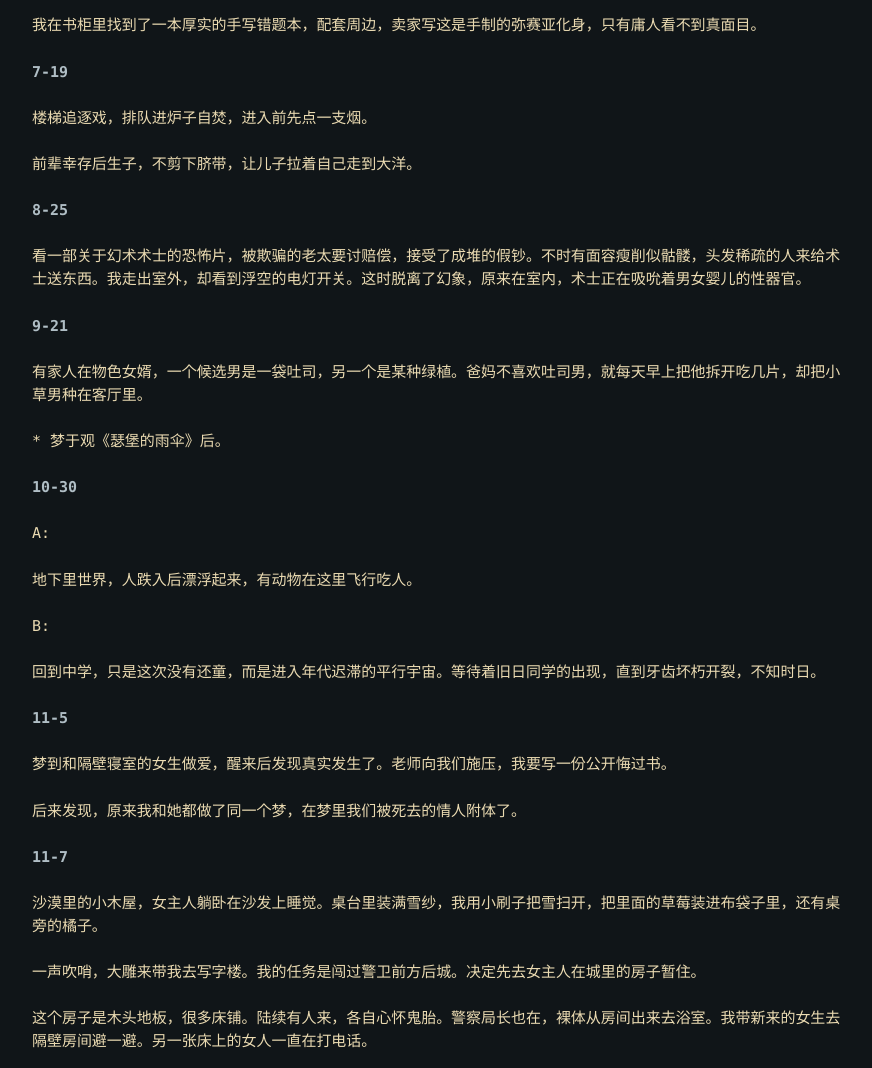
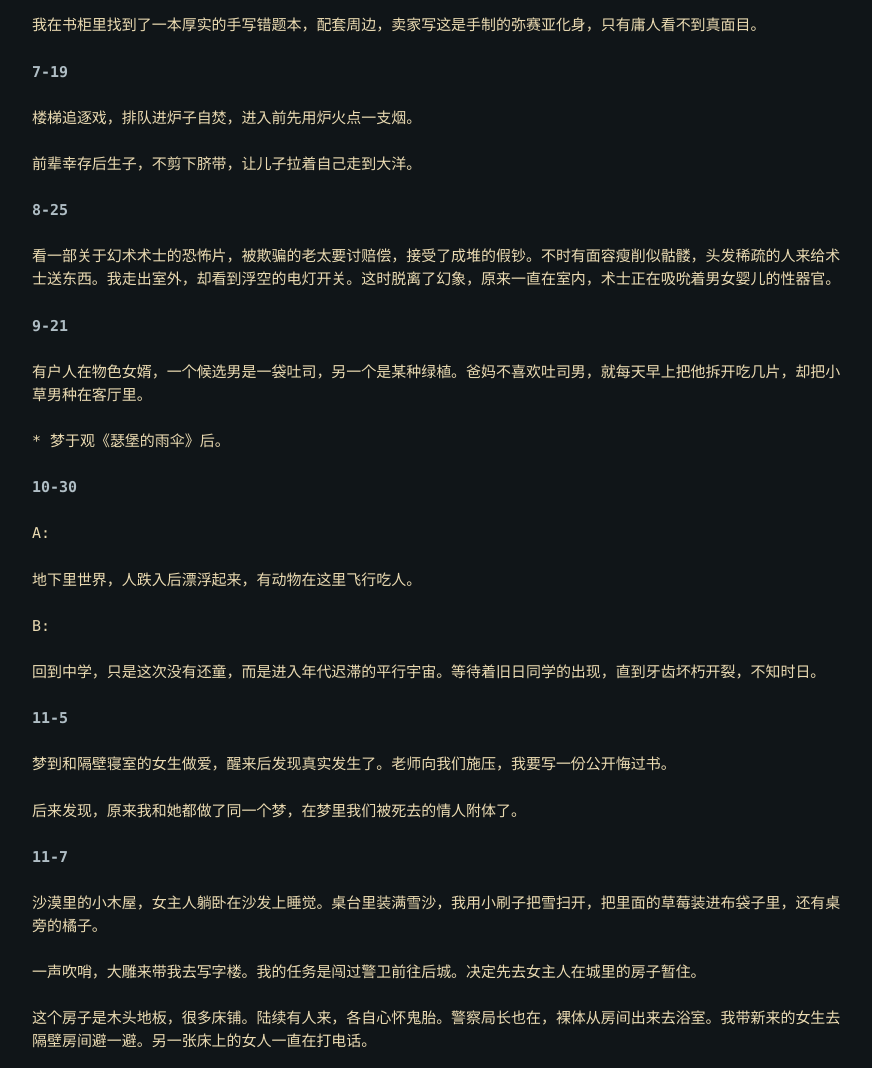
Before and after one commit to tabokie/tabokie.github.io, a Jekyll site: the page built from _posts/2021-12-05-my-dreams-2021-2.md, in a window 1280 px wide. Shown: the part 497-1565 px from the top of the page, without its empty margins (202-1074 px from the left). Built offline with Jekyll 4.4.1, drawn with Linux system fonts in a browser that asks for light colours.

Commit message:
renames
Signed-off-by: tabokie <xy.tao@outlook.com>

```diff
--- a/_posts/2021-12-5-my-dreams-2021-2.md
+++ b/_posts/2021-12-05-my-dreams-2021-2.md
@@ -17,17 +17,17 @@ category: fiction
 
 **7-19**
 
-楼梯追逐戏，排队进炉子自焚，进入前先点一支烟。
+楼梯追逐戏，排队进炉子自焚，进入前先用炉火点一支烟。
 
 前辈幸存后生子，不剪下脐带，让儿子拉着自己走到大洋。
 
 **8-25**
 
-看一部关于幻术术士的恐怖片，被欺骗的老太要讨赔偿，接受了成堆的假钞。不时有面容瘦削似骷髅，头发稀疏的人来给术士送东西。我走出室外，却看到浮空的电灯开关。这时脱离了幻象，原来在室内，术士正在吸吮着男女婴儿的性器官。
+看一部关于幻术术士的恐怖片，被欺骗的老太要讨赔偿，接受了成堆的假钞。不时有面容瘦削似骷髅，头发稀疏的人来给术士送东西。我走出室外，却看到浮空的电灯开关。这时脱离了幻象，原来一直在室内，术士正在吸吮着男女婴儿的性器官。
 
 **9-21**
 
-有家人在物色女婿，一个候选男是一袋吐司，另一个是某种绿植。爸妈不喜欢吐司男，就每天早上把他拆开吃几片，却把小草男种在客厅里。
+有户人在物色女婿，一个候选男是一袋吐司，另一个是某种绿植。爸妈不喜欢吐司男，就每天早上把他拆开吃几片，却把小草男种在客厅里。
 
 \* 梦于观《瑟堡的雨伞》后。
 
@@ -49,9 +49,9 @@ B:
 
 **11-7**
 
-沙漠里的小木屋，女主人躺卧在沙发上睡觉。桌台里装满雪纱，我用小刷子把雪扫开，把里面的草莓装进布袋子里，还有桌旁的橘子。
+沙漠里的小木屋，女主人躺卧在沙发上睡觉。桌台里装满雪沙，我用小刷子把雪扫开，把里面的草莓装进布袋子里，还有桌旁的橘子。
 
-一声吹哨，大雕来带我去写字楼。我的任务是闯过警卫前方后城。决定先去女主人在城里的房子暂住。
+一声吹哨，大雕来带我去写字楼。我的任务是闯过警卫前往后城。决定先去女主人在城里的房子暂住。
 
 这个房子是木头地板，很多床铺。陆续有人来，各自心怀鬼胎。警察局长也在，裸体从房间出来去浴室。我带新来的女生去隔壁房间避一避。另一张床上的女人一直在打电话。
 
```
Also changed, not shown: _subtopics/dreams.md (+2 -0 lines), _subtopics/tail-latency.md (+25 -1 lines), _posts/2020-05-29-my-dreams-2020-1.md (renamed from _posts/2020-5-29-my-dreams-2020-1.md), _posts/2020-11-01-horror-one-liner.md (renamed from _posts/2020-11-1-horror-one-liner.md), _posts/2021-01-30-futex-reacquainted.md (renamed from _posts/2021-1-30-futex-reacquainted.md), _posts/2021-03-28-men-becoming-wolves.md (renamed from _posts/2021-3-28-men-becoming-wolves.md), _posts/2021-04-03-people-shaped-white-rocks.md (renamed from _posts/2021-4-3-people-shaped-white-rocks.md), _posts/2021-05-16-my-dreams-2021-1.md (renamed from _posts/2021-5-16-my-dreams-2021-1.md), _posts/2021-12-06-lessons.md (renamed from _posts/2021-12-6-lessons.md).
